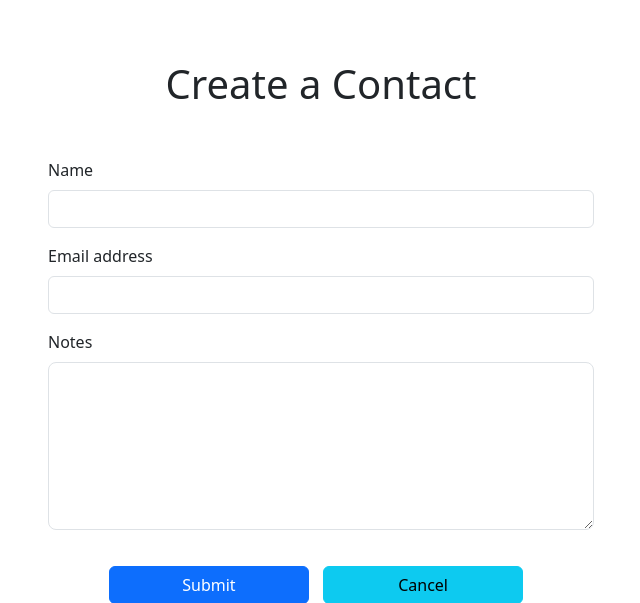
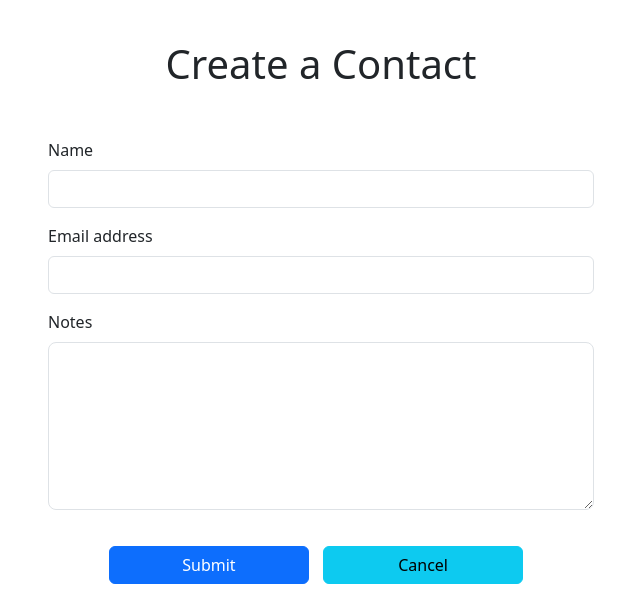
Before and after one commit to Nagarjun-CS/Nagarjun_Chidaravalli_Shanthakumar, a Django app: page /create/ in a window 1280 px wide. Shown: the top 603 px of the page, without its empty margins (319-959 px from the left). Run offline with Django 5.2, Linux system fonts and the light colour scheme.

Commit message:
final push

```diff
--- a/Nagarjun_Chidaravalli_Shanthakumar/Nagarjun_Chidaravalli_Shanthakumar/static/create.css
+++ b/Nagarjun_Chidaravalli_Shanthakumar/Nagarjun_Chidaravalli_Shanthakumar/static/create.css
@@ -1,6 +1,6 @@
 #heading {
     text-align: center;
-    margin-top: 60px;
+    margin-top: 40px;
 }
 
 #form {
```
Also changed, not shown: Nagarjun_Chidaravalli_Shanthakumar/db.sqlite3.
